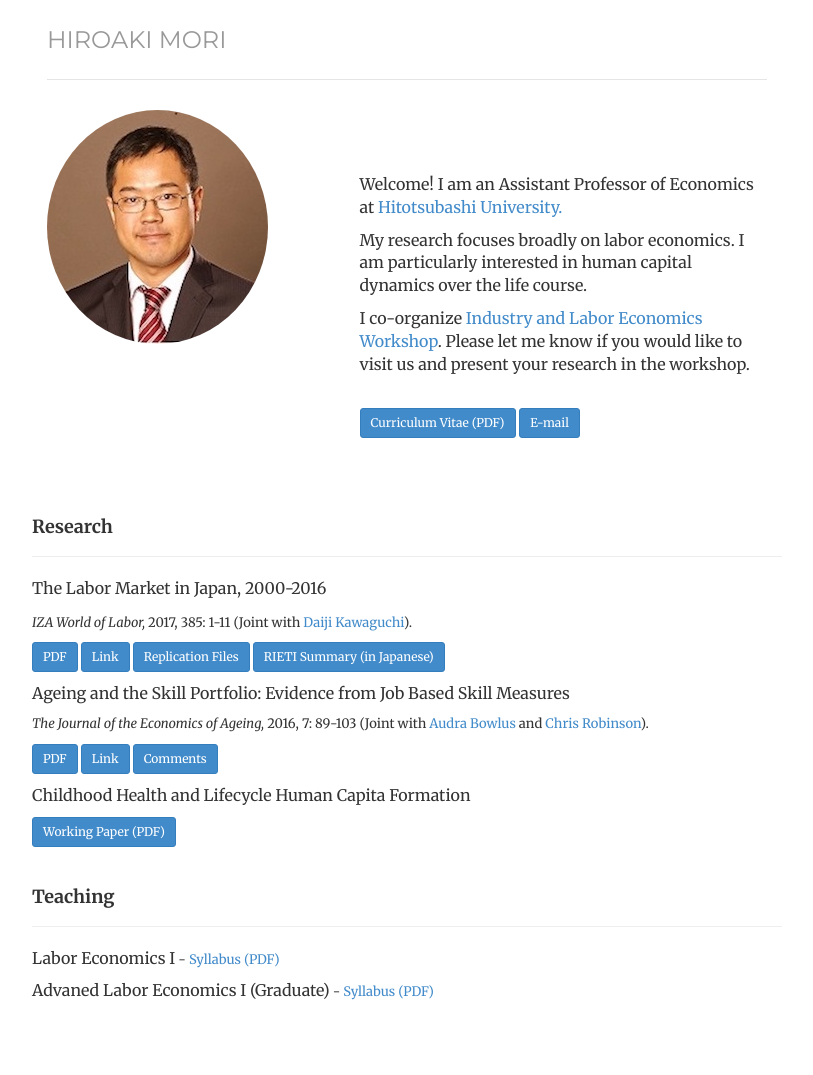
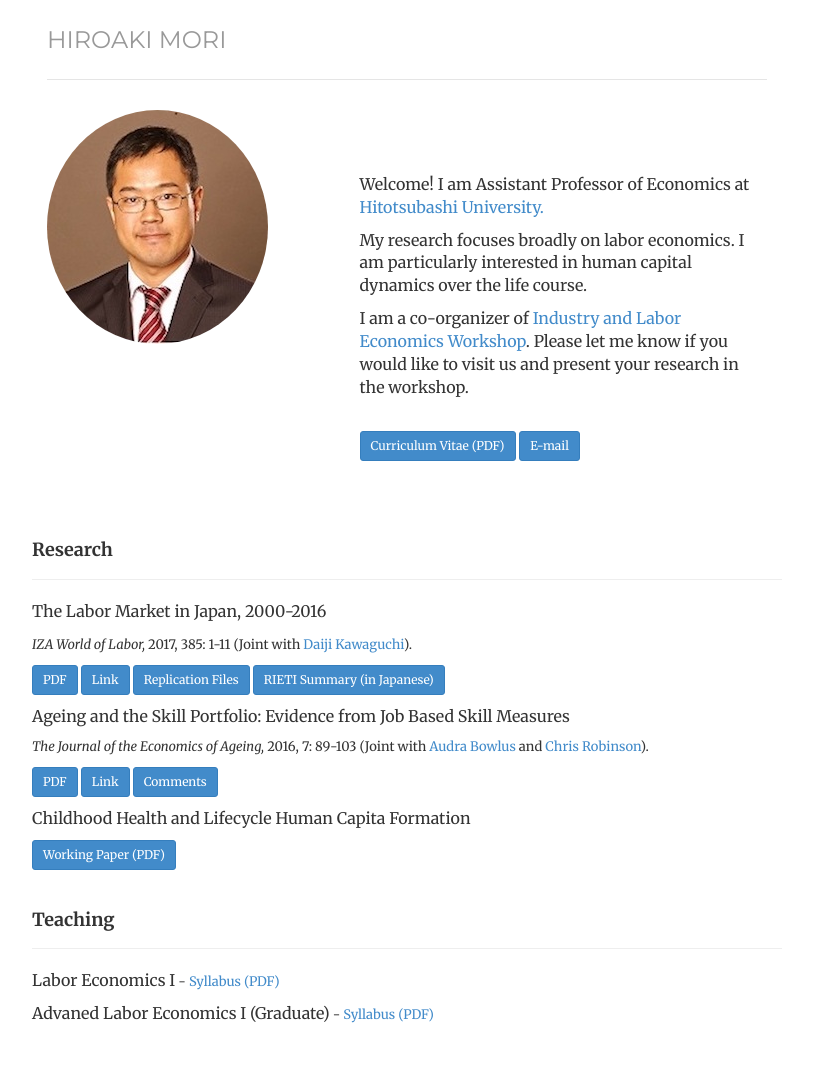
Before and after one commit to morihiroaki/morihiroaki.github.io, a Jekyll site: the page built from index.html, in a window 1280 px wide. Shown: the whole page, without its empty margins (233-1046 px from the left). Built offline with Jekyll 4.4.1, drawn with Linux system fonts in a browser that asks for light colours; before the commit the page ends 1052 px from its top, so only the background shows below that.

Commit message:
Update index.html

```diff
--- a/index.html
+++ b/index.html
@@ -14,9 +14,9 @@ description:
                  </div>
              <div class='col-sm-7'>
                <br/>
-              <p><font size="3"> Welcome! I am an Assistant Professor of Economics at <a href="http://www.econ.hit-u.ac.jp/~koho/english/" target="_blank" title="Link">Hitotsubashi University.</a></p>
+              <p><font size="3"> Welcome! I am Assistant Professor of Economics at <a href="http://www.econ.hit-u.ac.jp/~koho/english/" target="_blank" title="Link">Hitotsubashi University.</a></p>
                 <p> My research focuses broadly on labor economics. I am particularly interested in human capital dynamics over the life course. </p>
-                <p>I co-organize <a href="http://www.ier.hit-u.ac.jp/Japanese/schedule/past/ilw/2017/" target="_blank" title="Link">Industry and Labor Economics Workshop</a>. Please let me know if you would like to
+                <p>I am a co-organizer of <a href="http://www.ier.hit-u.ac.jp/Japanese/schedule/past/ilw/2017/" target="_blank" title="Link">Industry and Labor Economics Workshop</a>. Please let me know if you would like to
                visit us and present your research in the workshop. </p>
                <br>
                <p><a href="/files/cv_mori.pdf" class="btn btn-primary btn-sm" role="button">Curriculum Vitae (PDF)</a>
```
